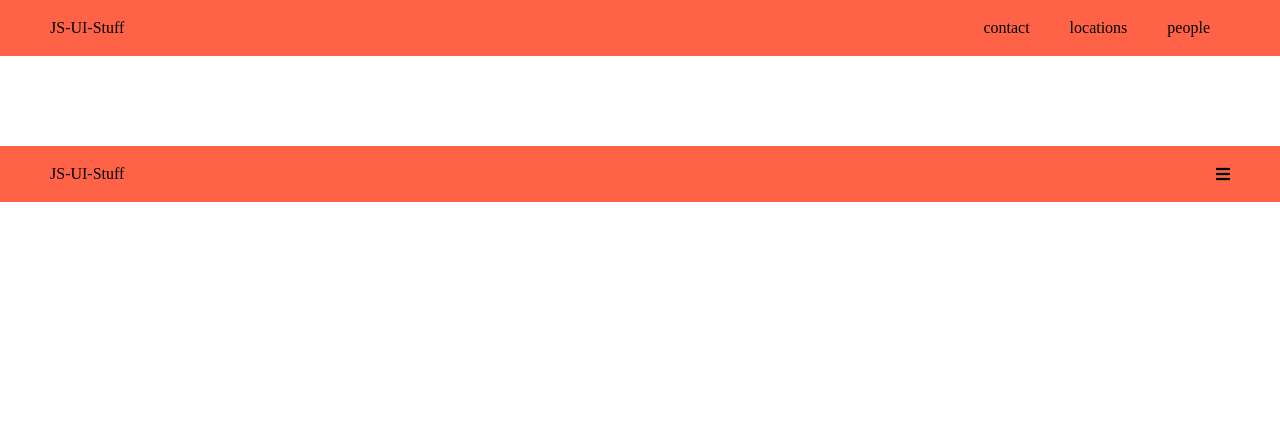
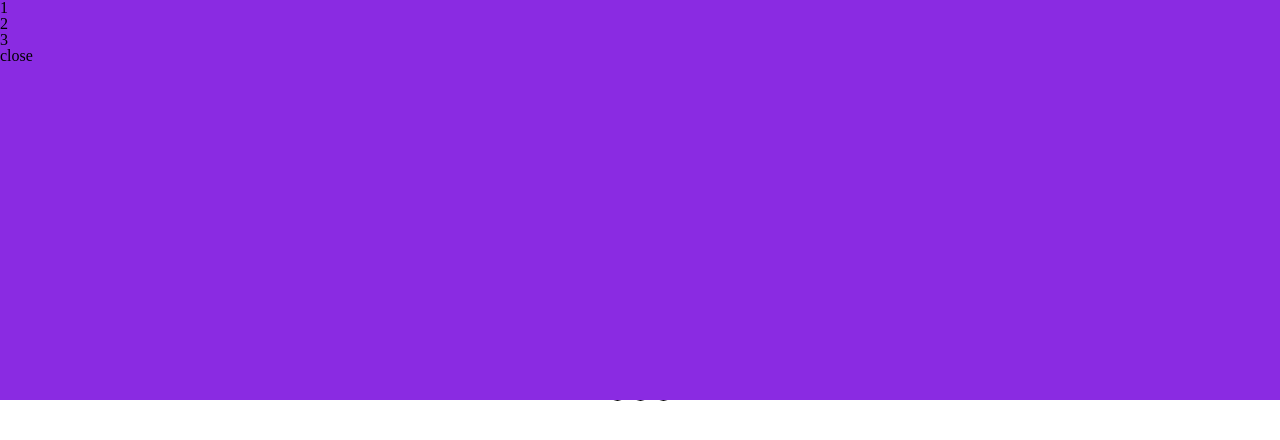
Before and after one commit to nickfrahm/TOP-UI-Interactions, a website: page index.html in a window 1280 px wide. Both pictures are taken after a click on the icon 1223 px from the left and 174 px from the top of the page. Drawn offline with Linux system fonts and the light colour scheme.

Commit message:
started carousel

```diff
--- a/index.html
+++ b/index.html
@@ -50,6 +50,21 @@
                 <li>2</li>
                 <li>3</li>
             </ul>
+            <p id="close">close</p>
+        </section>
+        <section class="carousel">
+            <div class="img-container">
+                <div class="box box1 active">0</div>
+                <div class="box box2">1</div>
+                <div class="box box3">2</div>
+            </div>
+            <div class="circles">
+                <div class="arrow arrow-left">&lt;</div>
+                <div class="circle c1"></div>
+                <div class="circle c2"></div>
+                <div class="circle c3"></div>
+                <div class="arrow arrow-right">&gt;</div>
+            </div>
         </section>
     </div>
     <script src="index.js"></script>
--- a/index.js
+++ b/index.js
@@ -16,8 +16,18 @@ document.addEventListener('DOMContentLoaded', () => {
   document.querySelector('.menu-icon').addEventListener('click', (e) => {
     showMobileMenu(e);
   });
+
+  document.querySelector('#close').addEventListener('click', (e) => {
+    if (e.target.id === 'close') {
+      showMobileMenu(e);
+    }
+  });
+
+  document
+    .querySelector('.arrow-right')
+    .addEventListener('click', advanceIndex);
 });
-
+/* Dropdown menu on hover */
 function showDropDownMenu(link) {
   if (link.target.classList.contains('link')) {
     link.target.querySelector('.dropdown').style.display = 'block';
@@ -29,7 +39,32 @@ function hideDropDownMenu(link) {
     link.target.querySelector('.dropdown').style.display = 'none';
   }
 }
+/* END Dropdown menu on hover */
 
-function showMobileMenu(icon) {
-  document.querySelector('.mobile');
+/* Toggle a mobile menu on click*/
+function showMobileMenu() {
+  document.querySelector('.mobile').classList.toggle('mobileShowing');
 }
+/* END Toggle a mobile menu on click*/
+
+/* "img" carousel*/
+function getCarouselArray() {
+  return Array.from(document.querySelectorAll('.box'));
+}
+
+function advanceIndex() {
+  const arr = getCarouselArray();
+  let advance = false;
+  arr.forEach((box) => {
+    if (box.classList.contains('active')) {
+      box.classList.toggle('active');
+      advance = true;
+    } else {
+      if (advance) {
+        box.classList.toggle('active');
+        advance = false;
+      }
+    }
+  });
+}
+/* END "img" carousel*/
--- a/style.css
+++ b/style.css
@@ -35,7 +35,62 @@
 }
 
 .mobile {
+    background-color: blueviolet;
     position: absolute;
     top: -100vh;
     height: 50vh;
 }
+
+.mobileShowing {
+    top: 0;
+    left: 0;
+    width: 100%;
+}
+
+.carousel {
+    width: 100%;
+    text-align: center;
+}
+
+.img-container {
+    width: 50%;
+    margin: auto;
+    background-color: gray;
+    text-align: center;
+}
+
+.box {
+    display: none;
+    height: 80px;
+    width: 80px;
+    color: coral;
+    margin: 5px 0;
+}
+
+.box1 {
+    background-color: blueviolet;
+}
+
+.box2 {
+    background-color: chartreuse;
+}
+
+.box3 {
+    background-color: darkblue;
+}
+
+.arrow {
+    display: inline-block;
+}
+
+.circle {
+    width: 15px;
+    height: 15px;
+    border: 2px solid black;
+    border-radius: 50%;
+    display: inline-block;
+}
+
+.active {
+    display: inline-block;
+}
```
